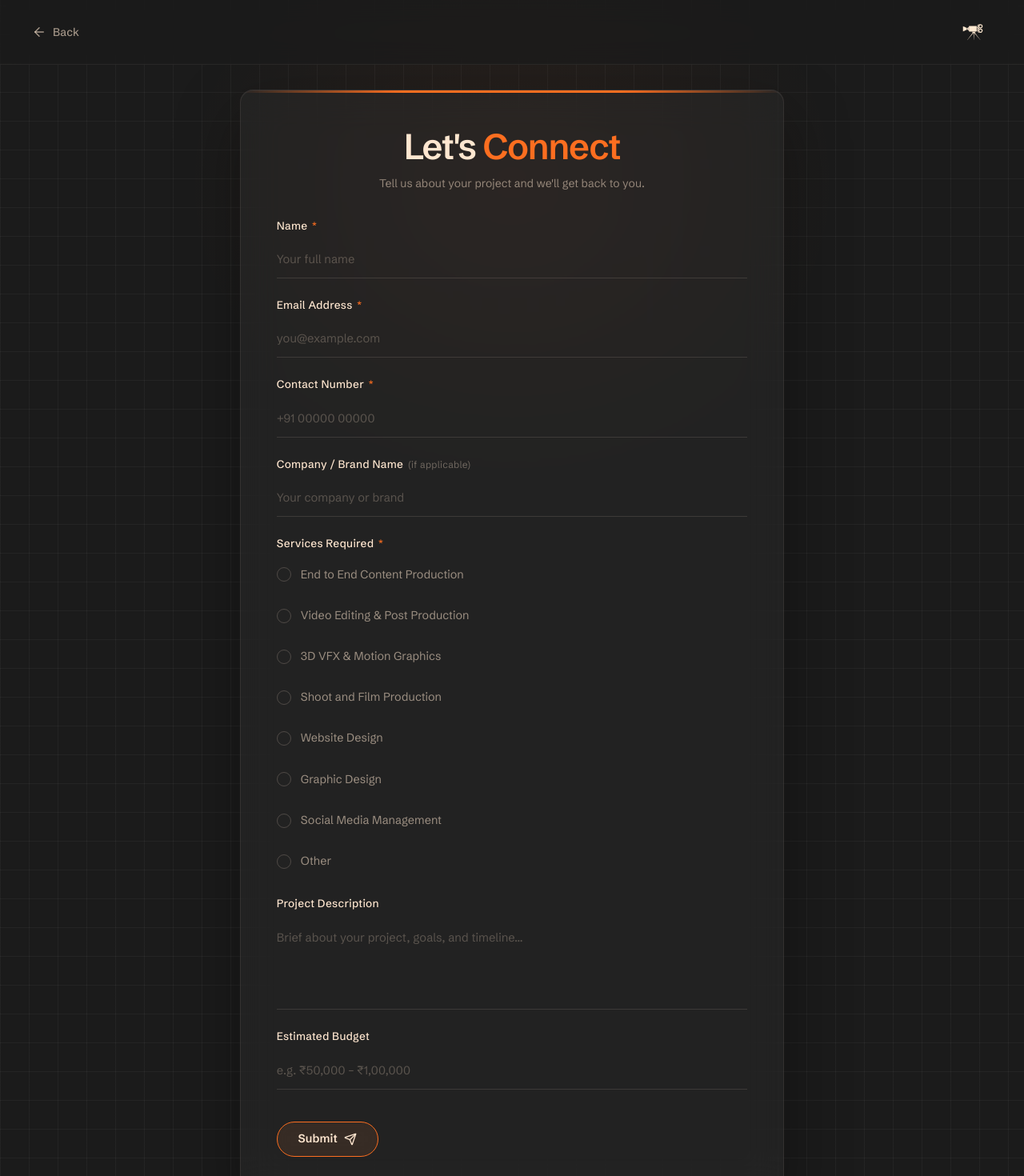
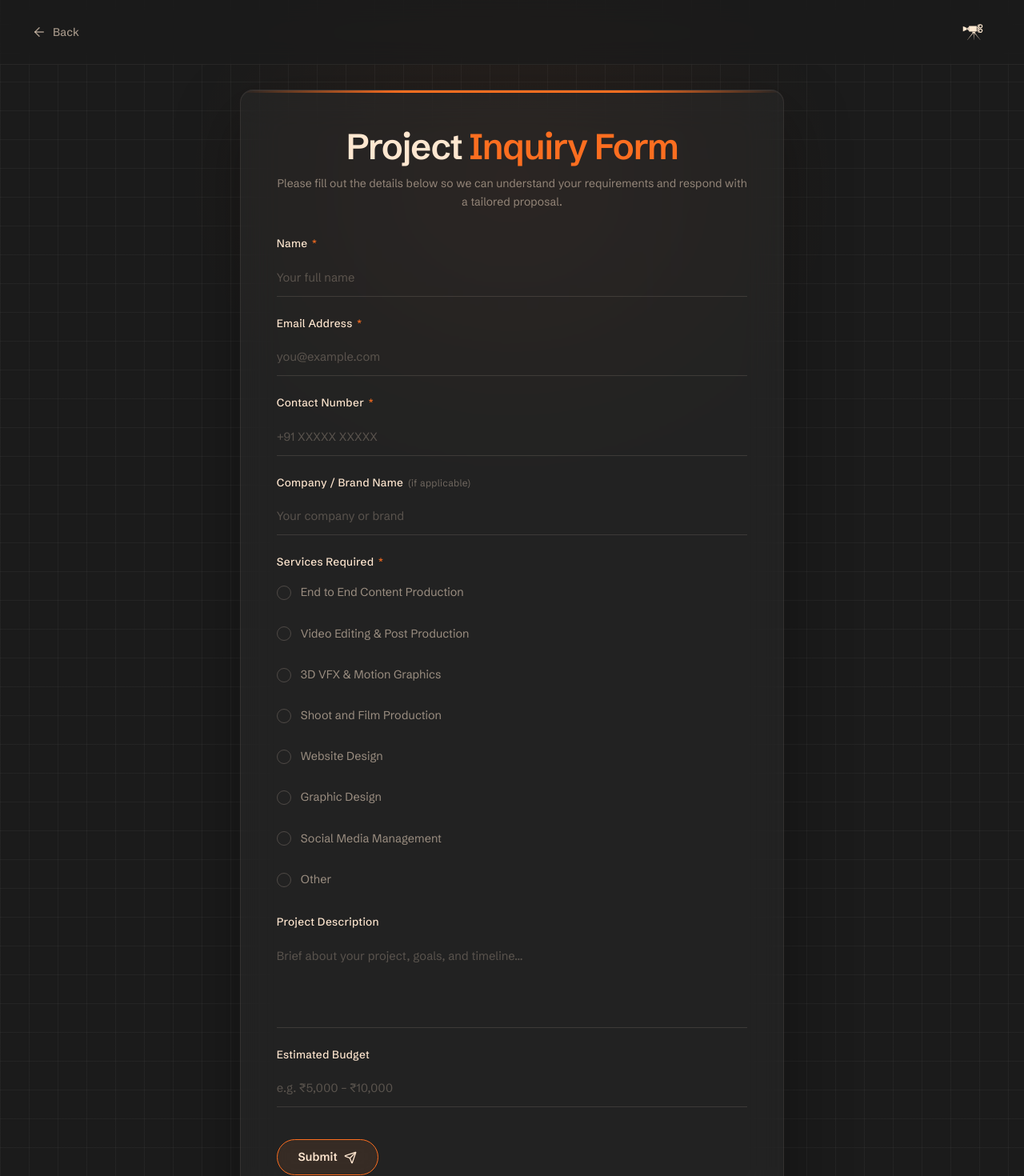
Before and after one commit to shivanshmishra123/KontentCompanyRepo, a React (Vite) app: page /contact in a window 1280 px wide. Shown: the top 1470 px of the page at 80% size. Built offline with nearby package versions, Linux system fonts and the light colour scheme.

Commit message:
Update ContactForm.jsx

```diff
--- a/src/components/ContactForm.jsx
+++ b/src/components/ContactForm.jsx
@@ -106,13 +106,12 @@ export default function ContactForm() {
 
                         <div className="contact-card-header">
                             <h1 className="contact-card-title">
-                                Let's <span>Connect</span>
+                                Project <span>Inquiry Form</span>
                             </h1>
                             <p className="contact-card-subtitle">
-                                Tell us about your project and we'll get back to&nbsp;you.
+                                Please fill out the details below so we can understand your requirements and respond with a tailored proposal.
                             </p>
                         </div>
-
                         <form className="contact-form" onSubmit={handleSubmit} id="contact-form">
                             {/* Name */}
                             <div className="form-group">
@@ -160,7 +159,7 @@ export default function ContactForm() {
                                     type="tel"
                                     id="phone"
                                     name="phone"
-                                    placeholder="+91 00000 00000"
+                                    placeholder="+91 XXXXX XXXXX"
                                     value={formData.phone}
                                     onChange={handleChange}
                                     required
@@ -259,7 +258,7 @@ export default function ContactForm() {
                                     type="text"
                                     id="budget"
                                     name="budget"
-                                    placeholder="e.g. ₹50,000 – ₹1,00,000"
+                                    placeholder="e.g. ₹5,000 – ₹10,000"
                                     value={formData.budget}
                                     onChange={handleChange}
                                 />
```
